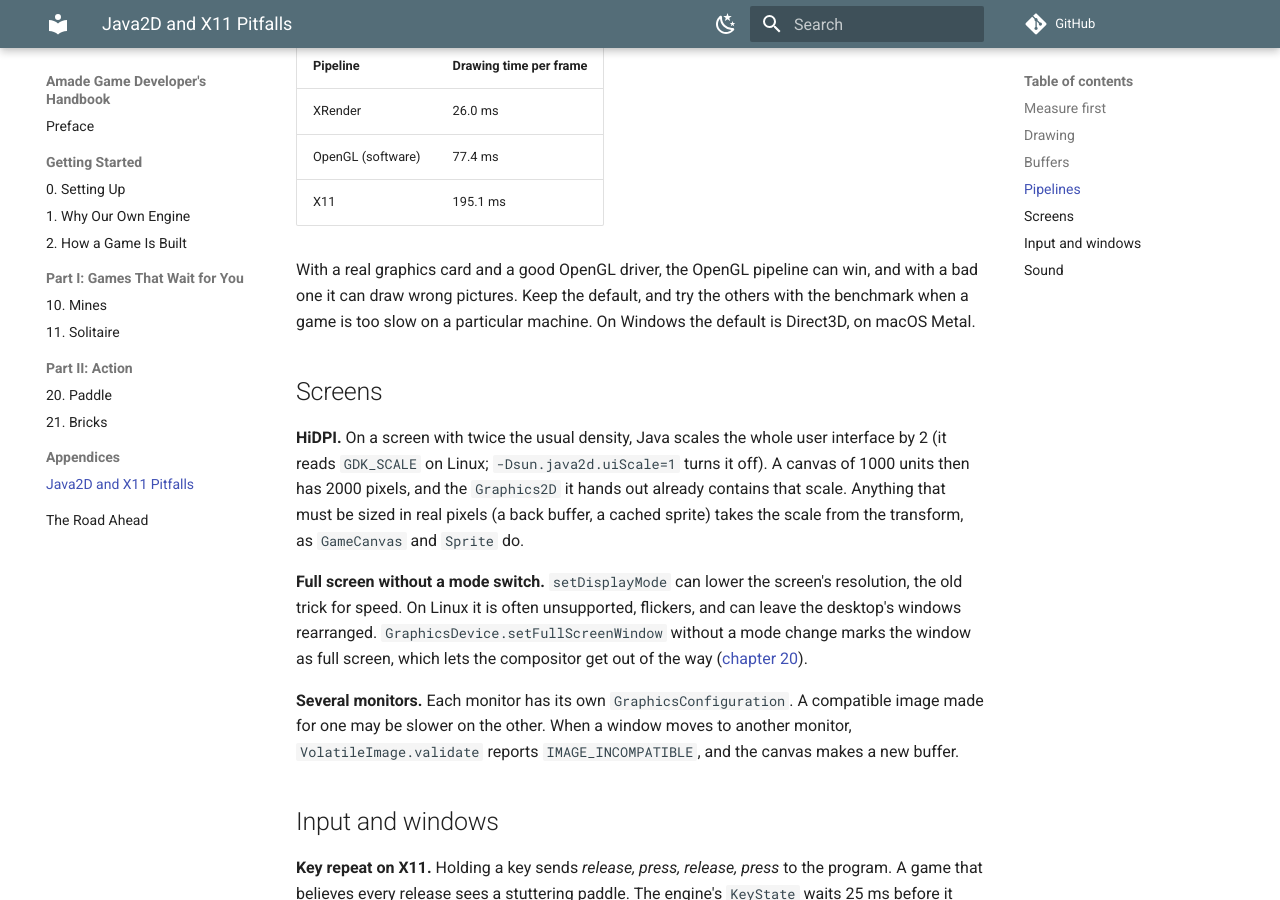
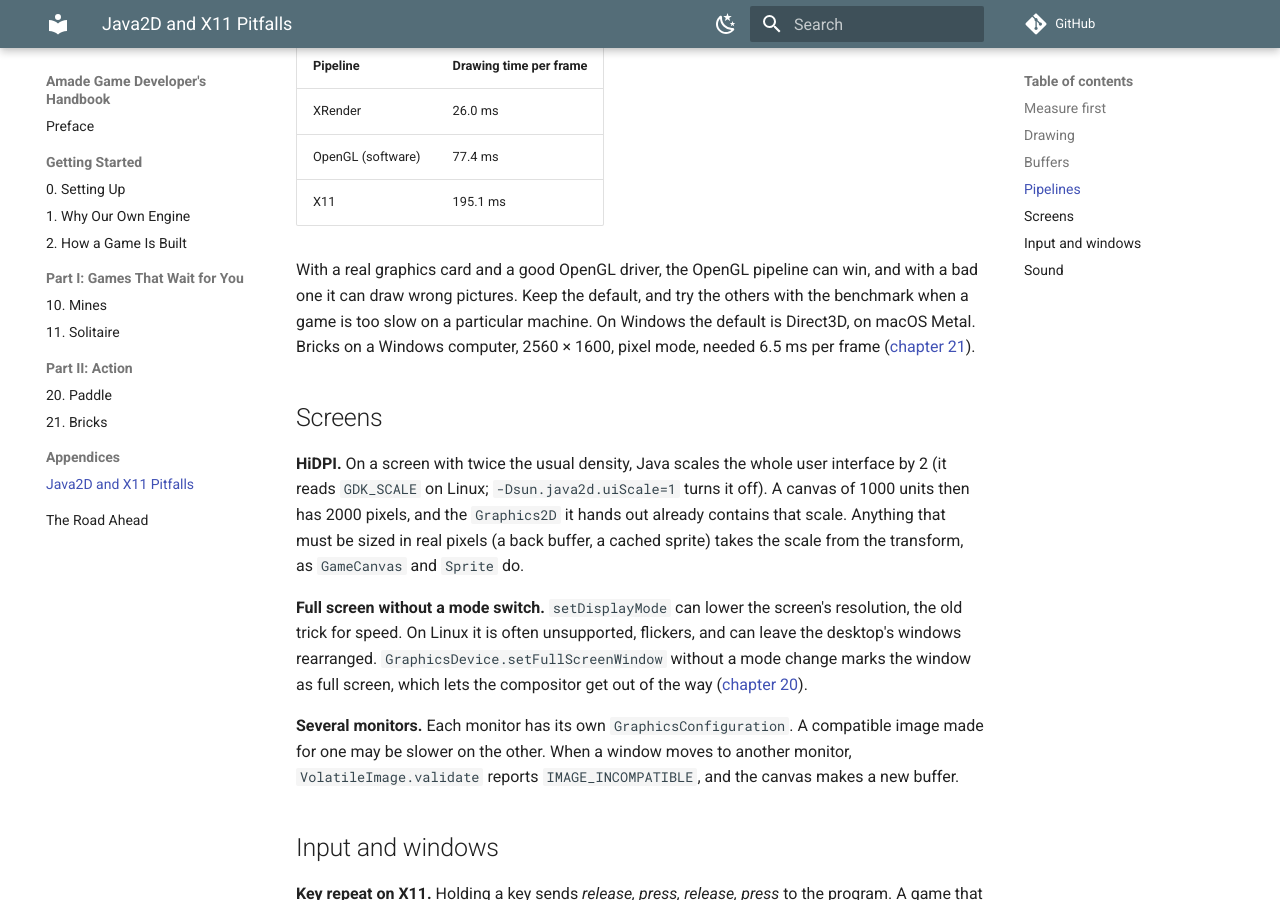
Before and after one commit to amadeos-eu/amade-game-engine, an MkDocs documentation site: the page built from docs/handbook/chapters/appendix-java2d.md, in a window 1280 px wide and 900 px high, scrolled down 2190 px. Built offline with MkDocs 1.6.1 and Material for MkDocs 9.7.7, drawn with Linux system fonts in a browser that asks for light colours; comment, search, counter and statistics services are not loaded.

Commit message:
Handbook: Bricks measured on Windows hardware
Co-Authored-By: Claude Opus 5.5 (1M context) <noreply@anthropic.com>
Claude-Session: https://claude.ai/code/session_01CfjC6fhaupbx17b7wJB44C

```diff
--- a/docs/handbook/chapters/appendix-java2d.md
+++ b/docs/handbook/chapters/appendix-java2d.md
@@ -46,7 +46,7 @@ Which is fastest depends on the driver. In our measurement for chapter 21 (Brick
 | OpenGL (software) | 77.4 ms |
 | X11 | 195.1 ms |
 
-With a real graphics card and a good OpenGL driver, the OpenGL pipeline can win, and with a bad one it can draw wrong pictures. Keep the default, and try the others with the benchmark when a game is too slow on a particular machine. On Windows the default is Direct3D, on macOS Metal.
+With a real graphics card and a good OpenGL driver, the OpenGL pipeline can win, and with a bad one it can draw wrong pictures. Keep the default, and try the others with the benchmark when a game is too slow on a particular machine. On Windows the default is Direct3D, on macOS Metal. Bricks on a Windows computer, 2560 × 1600, pixel mode, needed 6.5 ms per frame ([chapter 21](21-bricks.md#pixel-mode)).
 
 ## Screens
 
```
Also changed, not shown: docs/handbook/chapters/21-bricks.md (+3 -0 lines).
